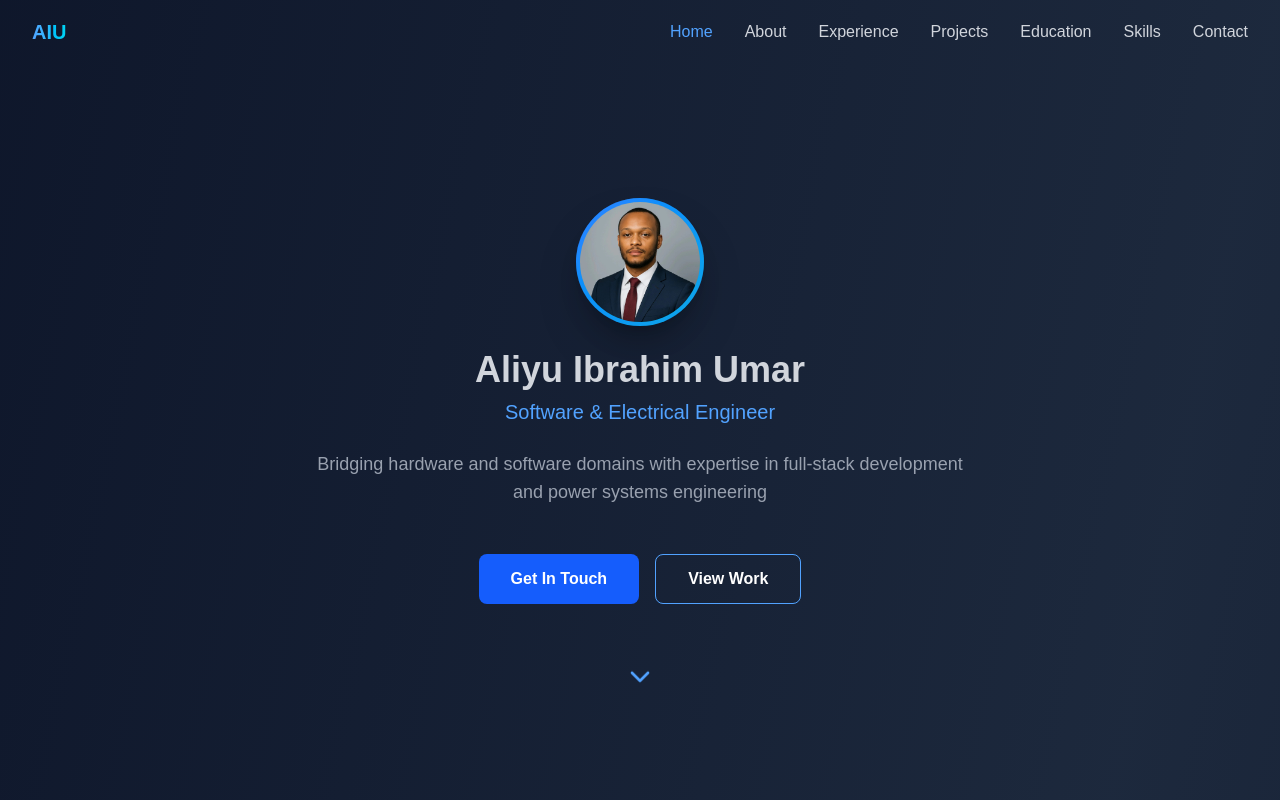
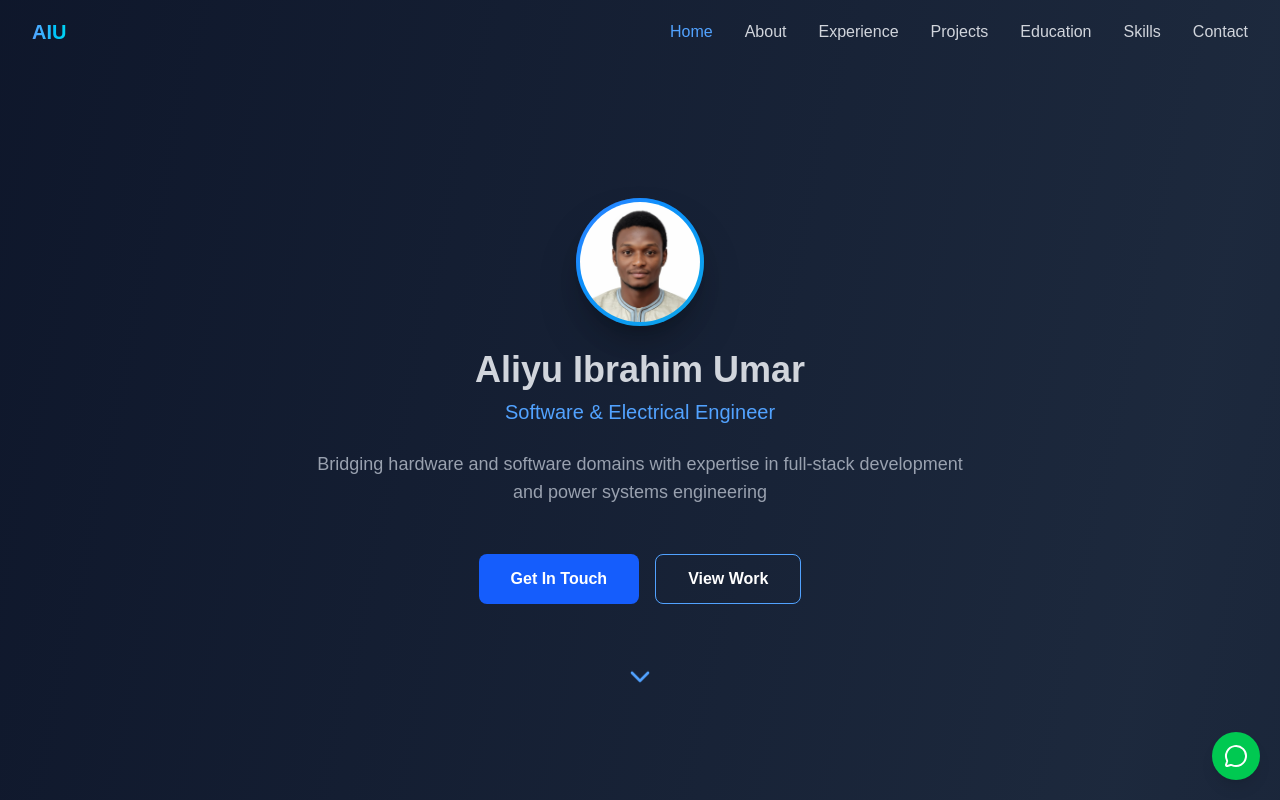
Before and after one commit to mrceoxyz/portfolio, a Next.js app: page / in a window 1280 px wide. Shown: the top 800 px of the page. Built offline with nearby package versions, Linux system fonts and the light colour scheme.

Commit message:
build_v7

```diff
--- /dev/null
+++ b/app/components/WhatsAppWidget.tsx
@@ -0,0 +1,38 @@
+'use client';
+
+import { motion } from 'framer-motion';
+import { MessageCircle } from 'lucide-react';
+
+interface WhatsAppWidgetProps {
+  phone: string; // international format e.g. 2348012345678
+  message?: string;
+}
+
+export default function WhatsAppWidget({
+  phone,
+  message = 'Hello, I would like to make an enquiry.',
+}: WhatsAppWidgetProps) {
+  const whatsappUrl = `https://wa.me/${phone}?text=${encodeURIComponent(
+    message
+  )}`;
+
+  return (
+    <motion.a
+      href={whatsappUrl}
+      target="_blank"
+      rel="noopener noreferrer"
+      aria-label="Chat on WhatsApp"
+      initial={{ scale: 0, opacity: 0 }}
+      animate={{ scale: 1, opacity: 1 }}
+      whileHover={{ scale: 1.08 }}
+      whileTap={{ scale: 0.95 }}
+      transition={{ type: 'spring', stiffness: 260, damping: 20 }}
+      className="fixed bottom-5 right-5 z-50 flex h-12 w-12 items-center justify-center rounded-full
+                 bg-green-500 text-white shadow-lg hover:bg-green-600
+                 focus:outline-none focus:ring-4 focus:ring-green-300
+                 dark:focus:ring-green-800"
+    >
+      <MessageCircle className="h-6 w-6" />
+    </motion.a>
+  );
+}
--- a/app/layout.tsx
+++ b/app/layout.tsx
@@ -1,6 +1,7 @@
 import type { Metadata } from "next";
 import { Geist, Geist_Mono } from "next/font/google";
 import "./globals.css";
+import WhatsAppWidget from "./components/WhatsAppWidget";
 
 const geistSans = Geist({
   variable: "--font-geist-sans",
@@ -28,6 +29,7 @@ export default function RootLayout({
         className={`${geistSans.variable} ${geistMono.variable} antialiased`}
       >
         {children}
+        <WhatsAppWidget phone="2348025589982" message="Hello, I would like to make an enquiry." />
       </body>
     </html>
   );
--- a/app/page.tsx
+++ b/app/page.tsx
@@ -4,7 +4,7 @@ import { Mail, Phone, Linkedin, Github, MapPin, Code, Cpu, Zap, ChevronDown, Men
 import { motion } from "framer-motion";
 import { useEffect, useState } from 'react';
 import Image from 'next/image';
-import cto from './img/cto.jpg'
+import cto from './img/passport1.jpg'
 import { fadeUp } from './lib/motion';
 
 const Portfolio = () => {
```
Also changed, not shown: app/img/passport1.jpg (added), app/img/passport2.jpg (added).
